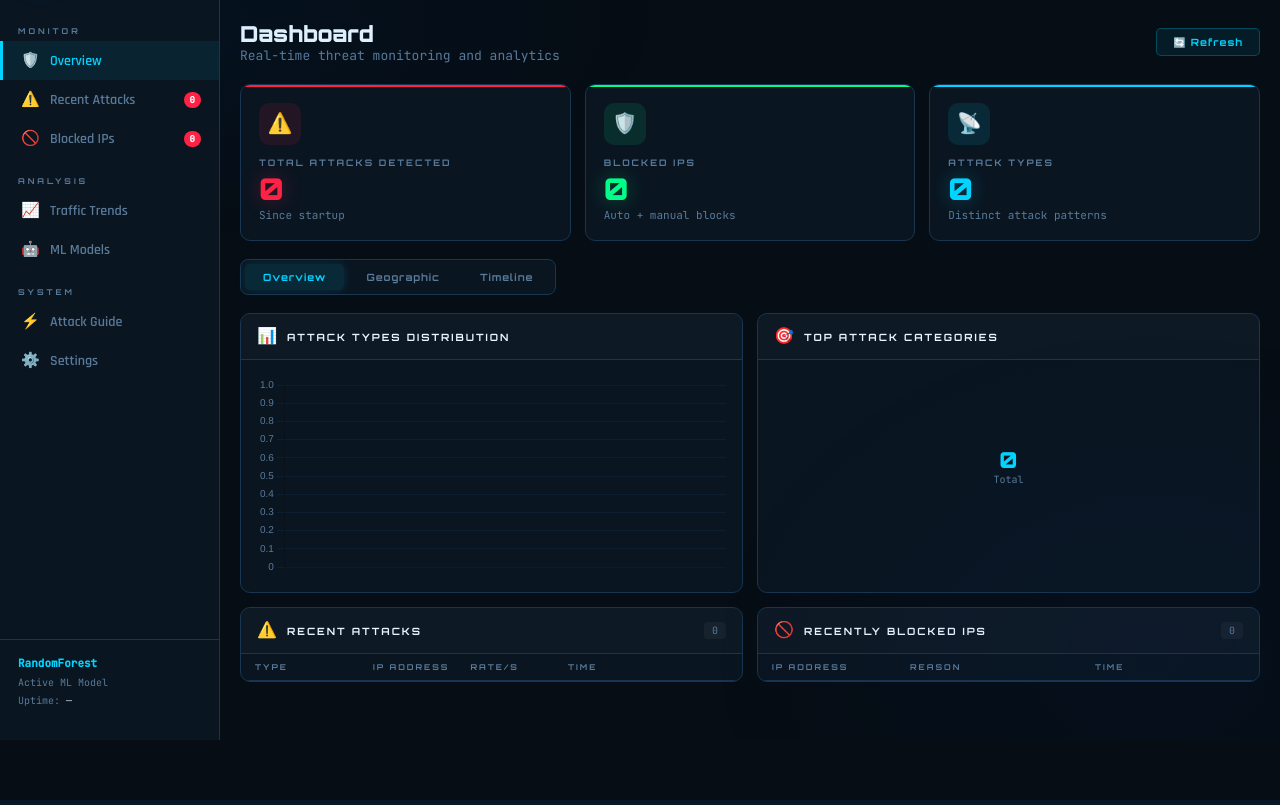
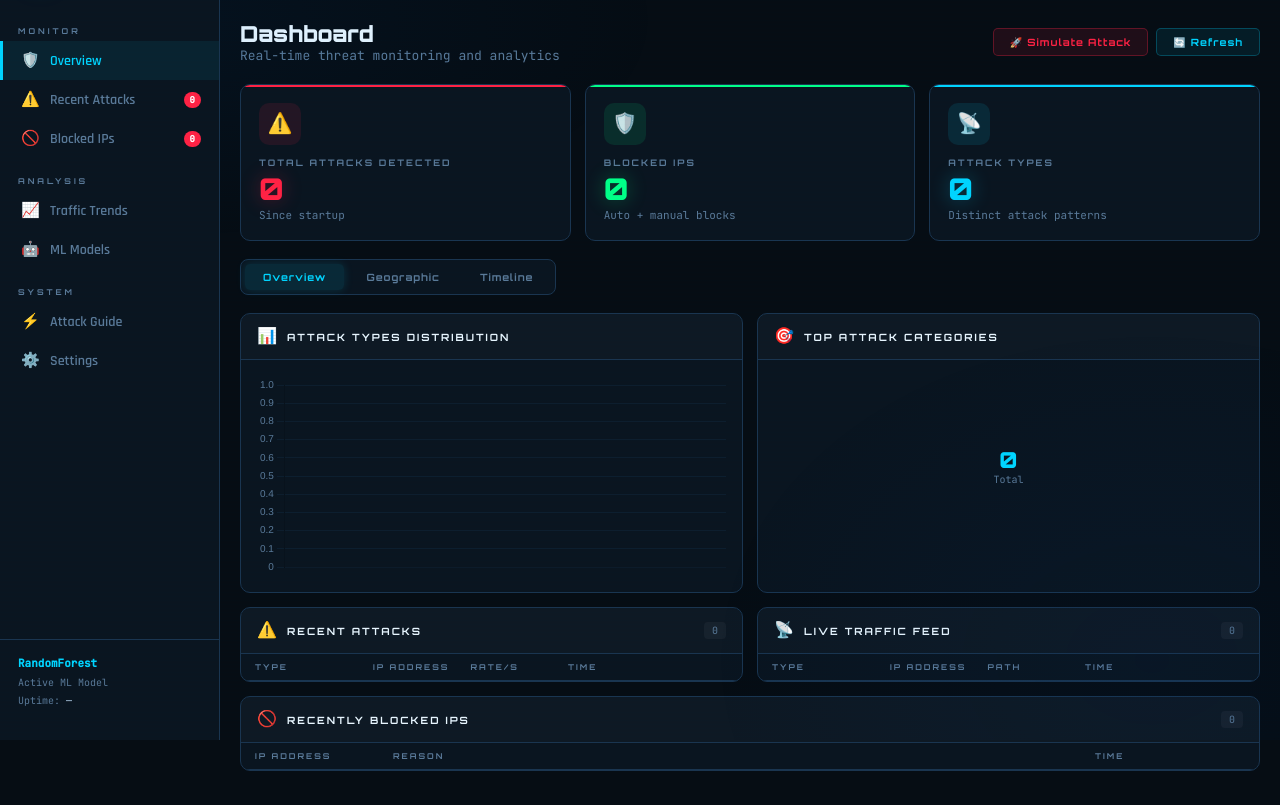
Before and after one commit to Kiran-8848/BT-3005_Major-Project_DDoS_Attack_Detection_Using_ML_in_Cloud, a Flask app: page / in a window 1280 px wide. Shown: the part 60-865 px from the top of the page. Run offline with Flask 3, Linux system fonts and the light colour scheme; some libraries are stand-ins or nearby versions.

Commit message:
chnaged the index and the logic part and solve the frontend not connecting with backend part

```diff
--- a/templates/index.html
+++ b/templates/index.html
@@ -322,6 +322,7 @@ select.dark:focus,input.dark:focus{border-color:var(--cyan)}
       <div class="pg-sub">Real-time threat monitoring and analytics</div>
     </div>
     <div class="pg-badge">
+      <button class="btn btn-r" onclick="simulateAttack()">🚀 Simulate Attack</button>
       <button class="btn btn-c" onclick="fetchStatus()">🔄 Refresh</button>
     </div>
   </div>
@@ -379,7 +380,7 @@ select.dark:focus,input.dark:focus{border-color:var(--cyan)}
       </div>
     </div>
 
-    <!-- Recent Attacks + Blocked IPs side by side (like CyberShield screenshot) -->
+    <!-- Recent Attacks + Blocked IPs side by side -->
     <div class="g2">
       <div class="card">
         <div class="card-h"><span>⚠️</span><span class="card-title">Recent Attacks</span><span class="card-badge" id="atkCount">0</span></div>
@@ -387,10 +388,15 @@ select.dark:focus,input.dark:focus{border-color:var(--cyan)}
         <div class="feed" id="atkFeed"></div>
       </div>
       <div class="card">
-        <div class="card-h"><span>🚫</span><span class="card-title">Recently Blocked IPs</span><span class="card-badge" id="blkCount">0</span></div>
-        <div class="tbl-hdr" style="grid-template-columns:130px 1fr 150px"><span>IP Address</span><span>Reason</span><span>Time</span></div>
-        <div class="feed" id="blkFeed"></div>
+        <div class="card-h"><span>📡</span><span class="card-title">Live Traffic Feed</span><span class="card-badge" id="feedCnt">0</span></div>
+        <div class="tbl-hdr atk-hdr"><span>Type</span><span>IP Address</span><span>Path</span><span>Time</span></div>
+        <div class="feed" id="liveFeed"></div>
       </div>
+    </div>
+    <div class="card">
+      <div class="card-h"><span>🚫</span><span class="card-title">Recently Blocked IPs</span><span class="card-badge" id="blkCount">0</span></div>
+      <div class="tbl-hdr" style="grid-template-columns:130px 1fr 150px"><span>IP Address</span><span>Reason</span><span>Time</span></div>
+      <div class="feed" id="blkFeed"></div>
     </div>
   </div>
 
@@ -422,11 +428,6 @@ select.dark:focus,input.dark:focus{border-color:var(--cyan)}
     <div class="card">
       <div class="card-h"><span>📈</span><span class="card-title">Traffic Timeline</span><span class="card-badge live">LIVE</span></div>
       <div class="card-b"><div class="ch-wrap" style="height:240px"><canvas id="timelineChart"></canvas></div></div>
-    </div>
-    <div class="card">
-      <div class="card-h"><span>📋</span><span class="card-title">Live Request Feed</span><span class="card-badge" id="feedCnt">0</span></div>
-      <div class="tbl-hdr atk-hdr"><span>Type</span><span>IP</span><span>Path</span><span>Time</span></div>
-      <div class="feed" id="liveFeed" style="max-height:250px"></div>
     </div>
   </div>
 </div>
@@ -728,7 +729,8 @@ function addAtkRow(e, feedId){
   if(!feed) return;
   const row = document.createElement('div');
   row.className = 'tbl-row atk-row';
-  row.innerHTML = `<span>${typeTag(e.attack_type)}</span><span style="color:#0099cc">${e.ip}</span><span style="color:#5a7a99">${e.req_rate}/s</span><span style="color:#5a7a99">${e.time}</span>`;
+  row.style.gridTemplateColumns = '110px 1fr 100px 100px 60px';
+  row.innerHTML = `<span>${typeTag(e.attack_type)}</span><span style="color:#0099cc">${e.ip}</span><span style="color:#5a7a99">${e.req_rate}/s</span><span style="color:#5a7a99">${e.time}</span><button class="unblock" style="background:rgba(255,34,68,.1);color:var(--red);border-color:rgba(255,34,68,.2)" onclick="blockIP('${e.ip}')">BLOCK</button>`;
   feed.prepend(row);
   if(feed.children.length>150) feed.removeChild(feed.lastChild);
 }
@@ -758,11 +760,21 @@ function addLiveFeed(e){
   const feed = document.getElementById('liveFeed');
   const row  = document.createElement('div');
   row.className = 'tbl-row atk-row';
+  row.style.gridTemplateColumns = '110px 1fr 100px 100px 60px';
   const isAtk = e.label==='ATTACK';
-  row.innerHTML = `<span>${isAtk?typeTag(e.attack_type):'<span class="tag benign">BENIGN</span>'}</span><span style="color:#0099cc">${e.ip}</span><span style="color:#5a7a99;overflow:hidden;text-overflow:ellipsis">${e.path||'/'}</span><span style="color:#5a7a99">${e.time}</span>`;
+  row.innerHTML = `<span>${isAtk?typeTag(e.attack_type):'<span class="tag benign">BENIGN</span>'}</span><span style="color:#0099cc">${e.ip}</span><span style="color:#5a7a99;overflow:hidden;text-overflow:ellipsis">${e.path||'/'}</span><span style="color:#5a7a99">${e.time}</span><button class="unblock" style="background:rgba(255,34,68,.1);color:var(--red);border-color:rgba(255,34,68,.2)" onclick="blockIP('${e.ip}')">BLOCK</button>`;
   feed.prepend(row);
   if(feed.children.length>200) feed.removeChild(feed.lastChild);
   document.getElementById('feedCnt').textContent = feed.children.length;
+}
+
+async function blockIP(ip){
+  showToast(`🚫 Blocking ${ip}...`);
+  await fetch(`/api/block/${ip}`, {
+    method: 'POST',
+    headers: {'Content-Type':'application/json'},
+    body: JSON.stringify({ reason: 'Manual Block' })
+  });
 }
 
 function updateBlockedTable(list){
@@ -942,6 +954,18 @@ function switchTab(name){
   });
 }
 
+async function simulateAttack(){
+  const types = ['DrDoS_UDP', 'DrDoS_LDAP', 'DrDoS_MSSQL'];
+  const type  = types[Math.floor(Math.random()*types.length)];
+  const ip    = '1.2.3.'+Math.floor(Math.random()*254);
+  showToast(`🚀 Launching simulated ${type}...`);
+  await fetch('/api/simulate', {
+    method: 'POST',
+    headers: {'Content-Type':'application/json'},
+    body: JSON.stringify({ type, ip, count: 10 })
+  });
+}
+
 // ── API ──
 async function fetchStatus(){
   const d=await(await fetch('/api/status')).json();
```
